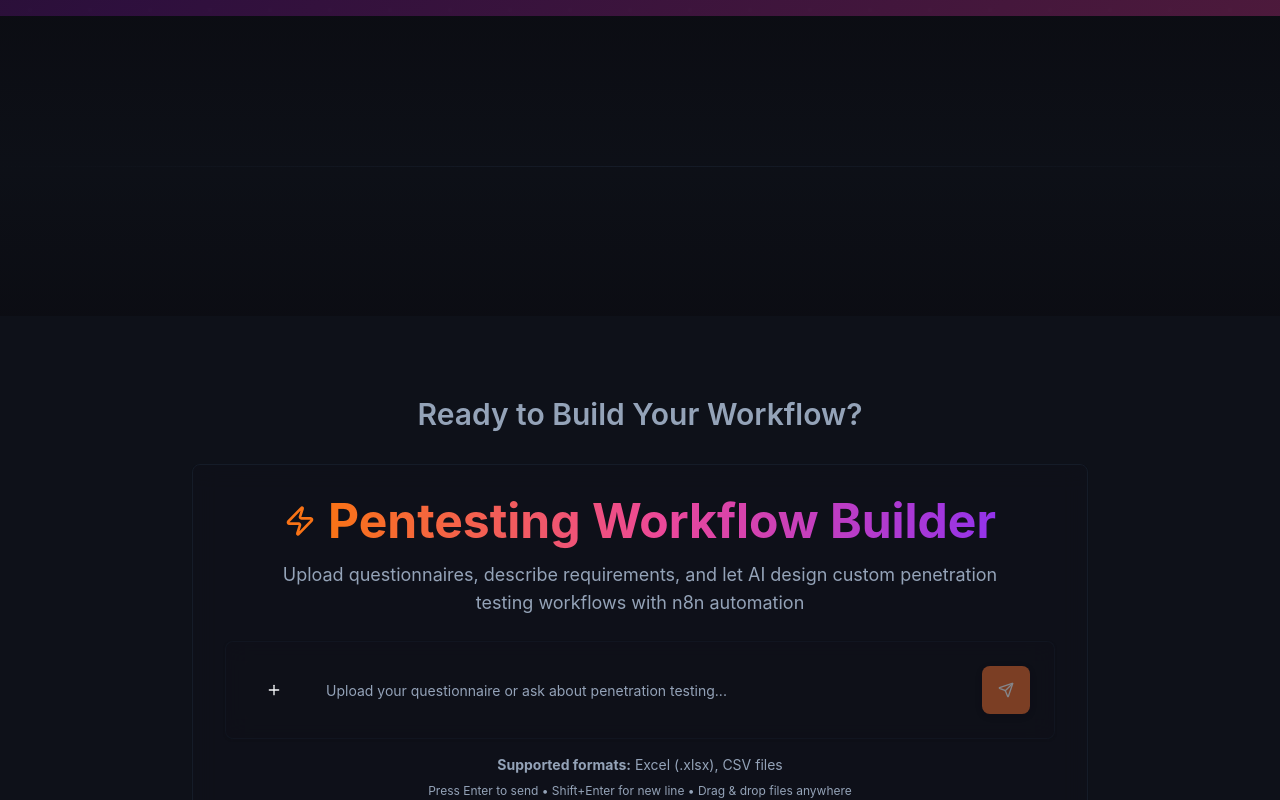
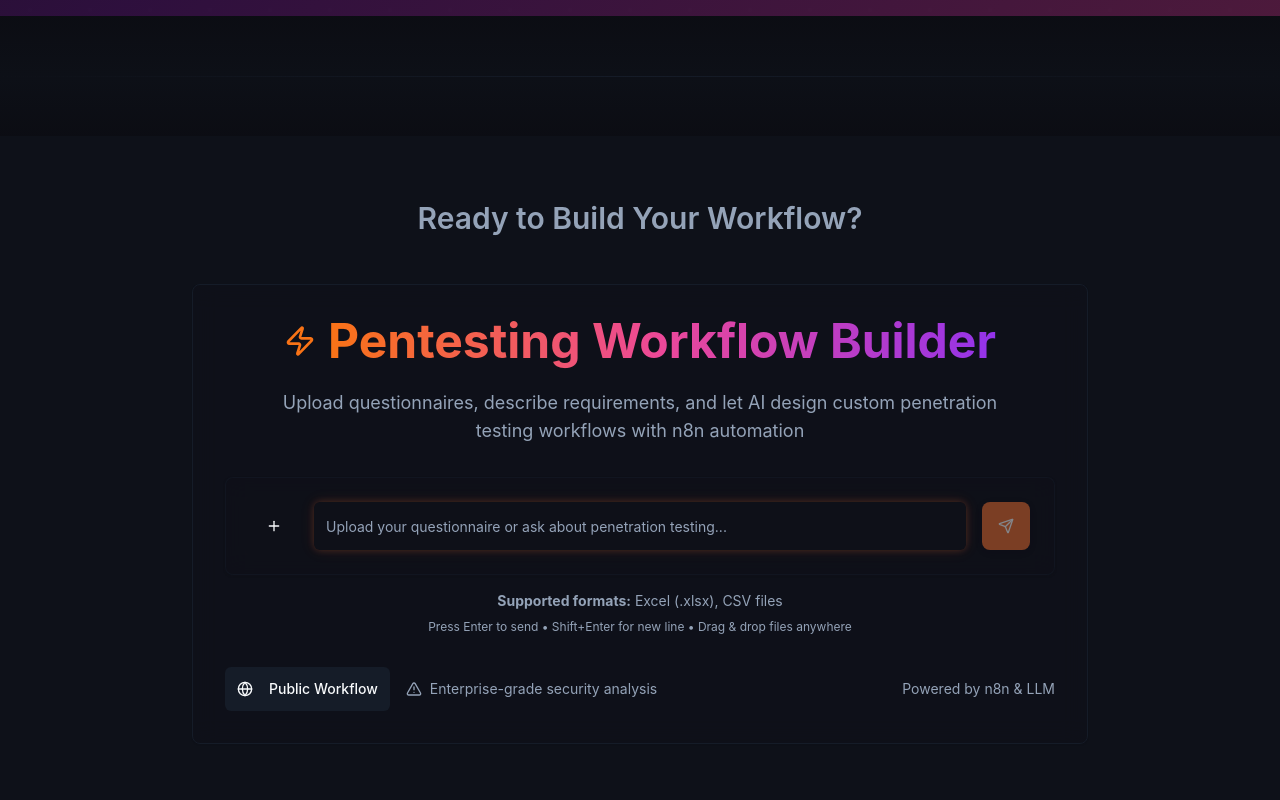
Before and after one commit to Jr-Einstein/sentix-v3, a React (Vite) app: page / in a window 1280 px wide. Shown: the part 1120-1920 px from the top of the page. Built offline with nearby package versions, Linux system fonts and the light colour scheme.

Commit message:
Refactor: Improve spacing and add glow animation
Reduce inconsistent spacing throughout the website for a cleaner UI. Add a flowing glow animation to the textbox below the "Pentesting Workflow Builder" title.

```diff
--- a/src/components/ChatUpload.tsx
+++ b/src/components/ChatUpload.tsx
@@ -159,7 +159,7 @@ export const ChatUpload = () => {
               value={message}
               onChange={(e) => setMessage(e.target.value)}
               placeholder="Upload your questionnaire or ask about penetration testing..."
-              className="min-h-[3rem] text-base border-0 bg-transparent focus-visible:ring-0 focus-visible:ring-offset-0 text-foreground placeholder:text-muted-foreground resize-none"
+              className="min-h-[3rem] text-base border-0 bg-transparent focus-visible:ring-0 focus-visible:ring-offset-0 text-foreground placeholder:text-muted-foreground resize-none animate-glow-flowing"
               onKeyDown={(e) => {
                 if (e.key === 'Enter' && !e.shiftKey) {
                   e.preventDefault();
--- a/src/components/WorkflowBuilderSection.tsx
+++ b/src/components/WorkflowBuilderSection.tsx
@@ -13,19 +13,19 @@ export const WorkflowBuilderSection = () => {
   const [isPublic, setIsPublic] = useState(true);
 
   return (
-    <div className="py-20 px-4 sm:px-6 bg-muted/30">
+    <div className="py-16 px-4 sm:px-6 bg-muted/30">
       <div className="max-w-7xl mx-auto">
         {/* Transitional Header */}
-        <div className="text-center mb-8">
+        <div className="text-center mb-12">
           <h2 className="text-2xl md:text-3xl font-semibold text-muted-foreground mb-4">
             Ready to Build Your Workflow?
           </h2>
         </div>
 
         {/* Workflow Builder Card */}
-        <Card className="max-w-4xl mx-auto p-8 bg-card/80 backdrop-blur-md border-border">
-          <div className="mb-6 text-center">
-            <div className="flex items-center justify-center mb-4">
+        <Card className="max-w-4xl mx-auto p-6 lg:p-8 bg-card/80 backdrop-blur-md border-border">
+          <div className="mb-8 text-center">
+            <div className="flex items-center justify-center mb-6">
               <Zap className="h-8 w-8 text-orange-500 mr-3" />
               <h3 className="text-3xl md:text-4xl lg:text-5xl font-bold">
                 <span className="bg-gradient-to-r from-orange-500 via-pink-500 to-purple-600 bg-clip-text text-transparent">
@@ -39,7 +39,7 @@ export const WorkflowBuilderSection = () => {
           </div>
 
           {/* Chat Upload Interface */}
-          <div className="mb-6">
+          <div className="mb-8">
             <ChatUpload />
           </div>
 
--- a/src/index.css
+++ b/src/index.css
@@ -55,6 +55,7 @@ All colors MUST be HSL.
     --shadow-card: 0 8px 32px rgba(0, 0, 0, 0.3);
     --shadow-subtle: 0 2px 8px rgba(0, 0, 0, 0.15);
     --shadow-focus: 0 0 0 2px hsl(var(--ring));
+    --glow-flowing: 0 0 20px hsl(var(--primary) / 0.3), 0 0 40px hsl(var(--primary) / 0.2);
 
     /* Typography */
     --font-heading: -apple-system, BlinkMacSystemFont, "Segoe UI", "Roboto", "Helvetica Neue", Arial, sans-serif;
--- a/src/pages/Index.tsx
+++ b/src/pages/Index.tsx
@@ -13,8 +13,8 @@ const Index = () => {
       <div className="pt-20"> {/* Add padding top for fixed navbar */}
         <HeroSection />
 
-        {/* Visual Separator - 300px gap with wave divider */}
-        <div className="h-[300px] bg-gradient-to-b from-background via-muted/20 to-background relative">
+        {/* Visual Separator - reduced gap for better flow */}
+        <div className="h-[120px] bg-gradient-to-b from-background via-muted/20 to-background relative">
           <div className="absolute inset-0 flex items-center justify-center">
             <div className="w-full h-px bg-gradient-to-r from-transparent via-border to-transparent"></div>
           </div>
--- a/tailwind.config.ts
+++ b/tailwind.config.ts
@@ -142,6 +142,17 @@ export default {
 					'50%': {
 						transform: 'translateY(-10px)'
 					}
+				},
+				'glow-flowing': {
+					'0%': {
+						boxShadow: '0 0 5px hsl(var(--primary) / 0.2), 0 0 10px hsl(var(--primary) / 0.1)'
+					},
+					'50%': {
+						boxShadow: '0 0 20px hsl(var(--primary) / 0.4), 0 0 40px hsl(var(--primary) / 0.2)'
+					},
+					'100%': {
+						boxShadow: '0 0 5px hsl(var(--primary) / 0.2), 0 0 10px hsl(var(--primary) / 0.1)'
+					}
 				}
 			},
 			animation: {
@@ -149,7 +160,8 @@ export default {
 				'accordion-up': 'accordion-up 0.2s ease-out',
 				'fade-in': 'fade-in 0.3s ease-out',
 				'scale-in': 'scale-in 0.2s ease-out',
-				'float': 'float 3s ease-in-out infinite'
+				'float': 'float 3s ease-in-out infinite',
+				'glow-flowing': 'glow-flowing 3s ease-in-out infinite'
 			}
 		}
 	},
```
